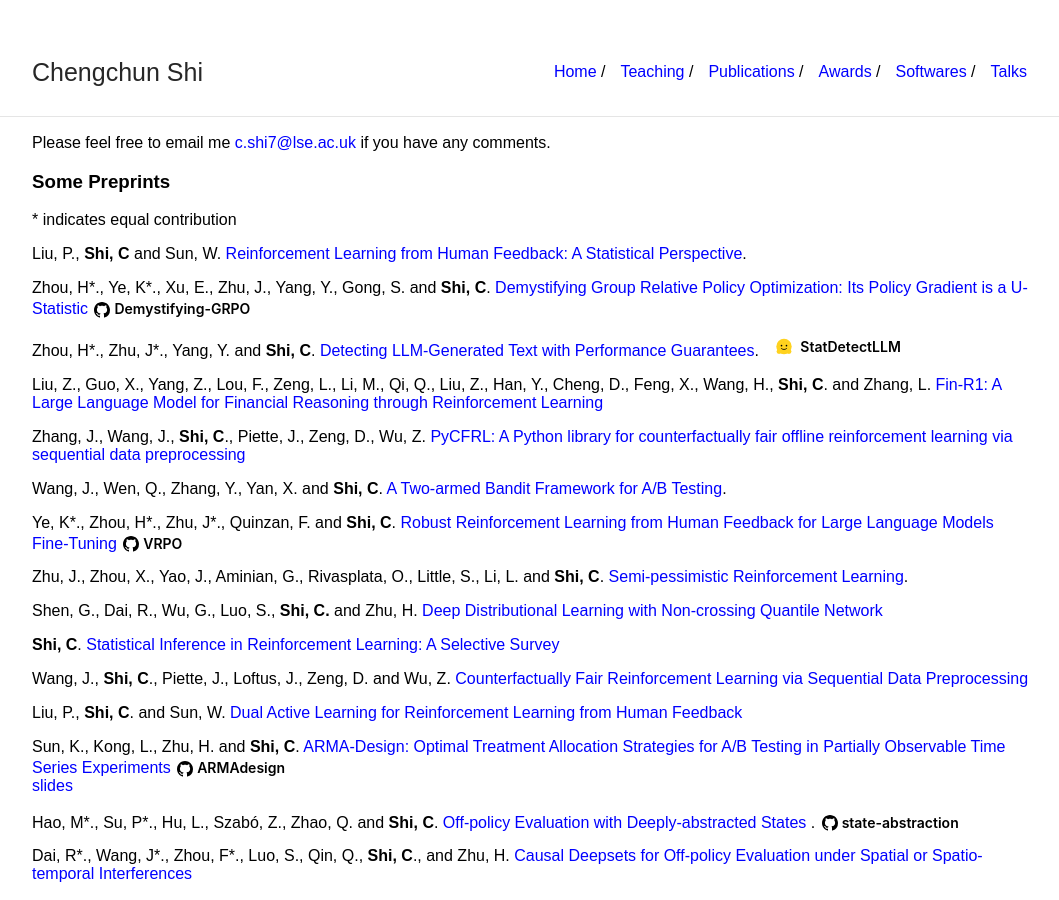
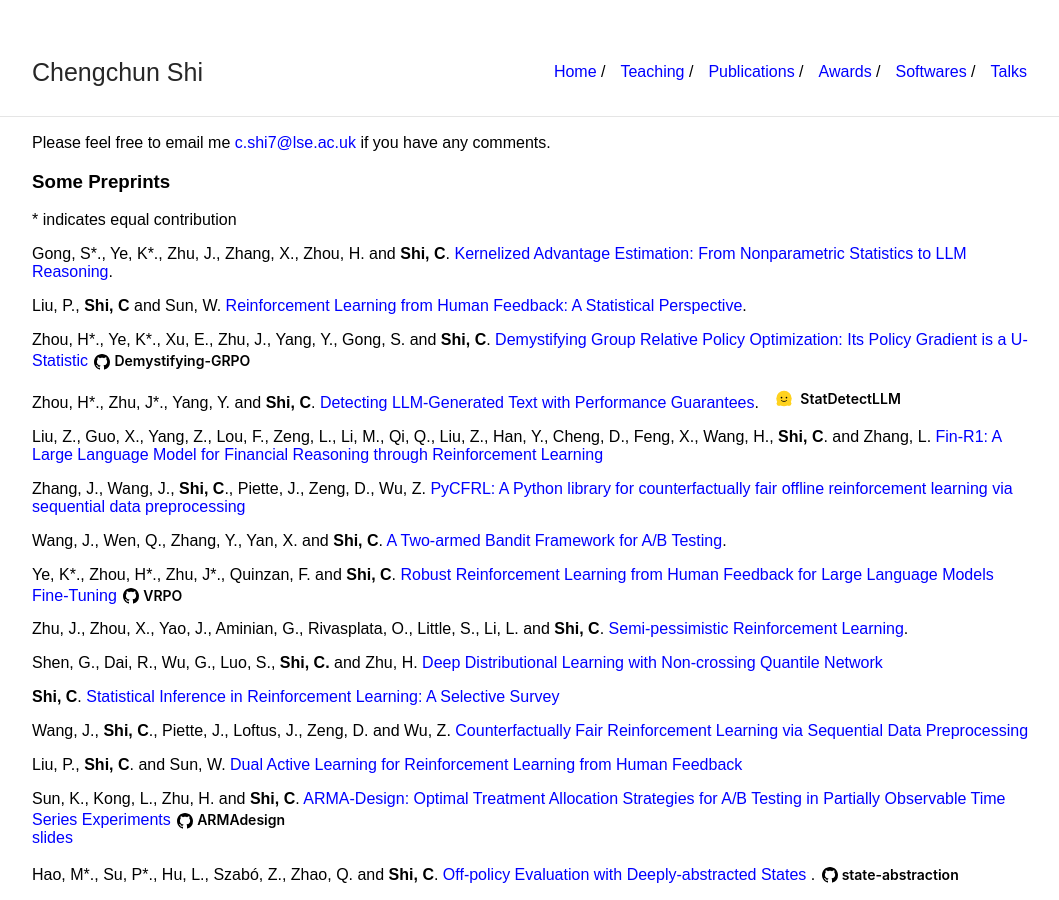
Before and after one commit to callmespring/callmespring.github.io, a Jekyll site: the page built from publication.md, in a window 1280 px wide and 900 px high. Shown: the whole window, without its empty margins (108-1167 px from the left). Built offline with Jekyll 4.4.1, drawn with Linux system fonts in a browser that asks for light colours.

Commit message:
Update publication.md

```diff
--- a/publication.md
+++ b/publication.md
@@ -10,6 +10,9 @@ Please feel free to email me <c.shi7@lse.ac.uk> if you have any comments.
 ### Some Preprints
 
 \* indicates equal contribution
+
+Gong, S\*., Ye, K\*., Zhu, J., Zhang, X., Zhou, H. and **Shi, C**. [Kernelized Advantage Estimation: From Nonparametric Statistics
+to LLM Reasoning](https://arxiv.org/pdf/2604.28005).
 
 Liu, P., **Shi, C** and Sun, W. [Reinforcement Learning from Human Feedback: A Statistical Perspective](https://arxiv.org/pdf/2604.02507).
 
```
